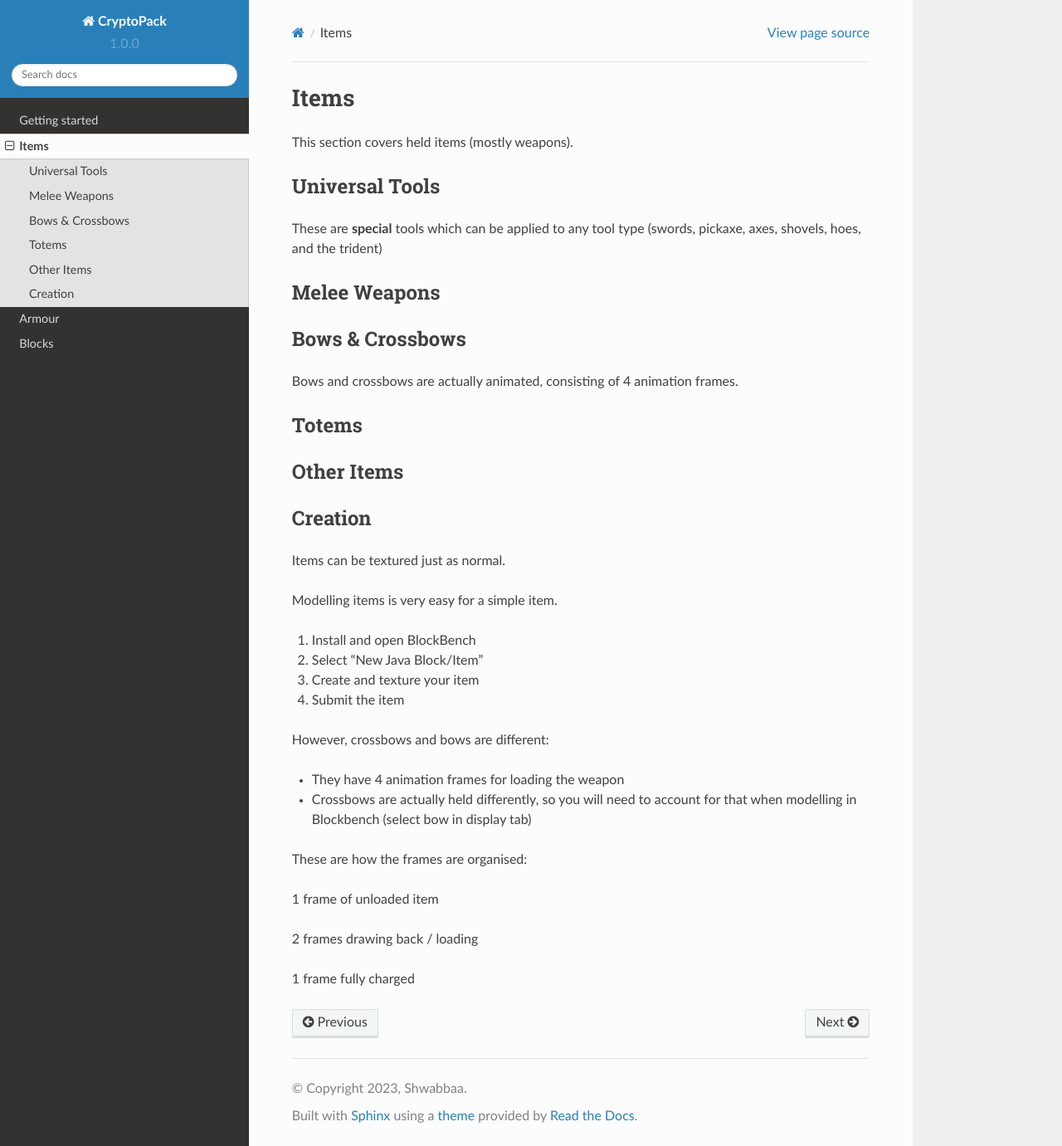
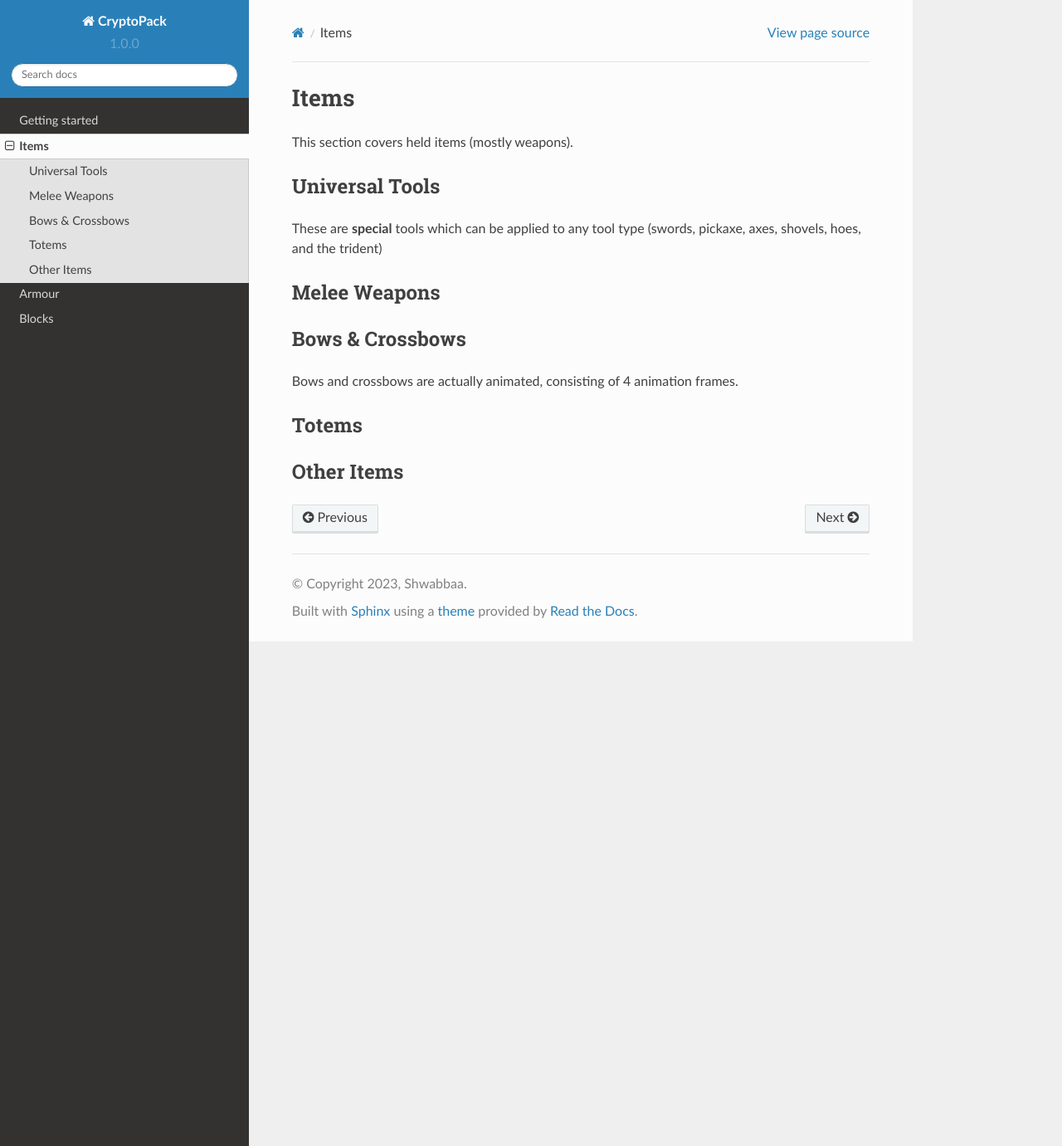
Before and after one commit to Shwabbaa/cryptopack-docs, a Sphinx documentation site: the page built from docs/source/items.rst, in a window 1280 px wide and 1381 px high. Shown: the whole window at 83% size. Built offline with Sphinx 7.4.7 and the Read the Docs theme 2.0.0, drawn with Linux system fonts in a browser that asks for light colours; pages that are not in the unit, such as notebooks, are missing from menus.

Commit message:
Update items.rst

```diff
--- a/docs/source/items.rst
+++ b/docs/source/items.rst
@@ -19,29 +19,3 @@ Totems
 
 Other Items
 -------------
-
-Creation
--------------
-
-Items can be textured just as normal.
-
-Modelling items is very easy for a simple item.
-
-#. Install and open BlockBench
-#. Select "New Java Block/Item"
-#. Create and texture your item
-#. Submit the item
-
-However, crossbows and bows are different:
-
-* They have 4 animation frames for loading the weapon
-
-* Crossbows are actually held differently, so you will need to account for that when modelling in Blockbench (select bow in display tab)
-
-These are how the frames are organised:
-
-1 frame of unloaded item
-
-2 frames drawing back / loading
-
-1 frame fully charged
```
